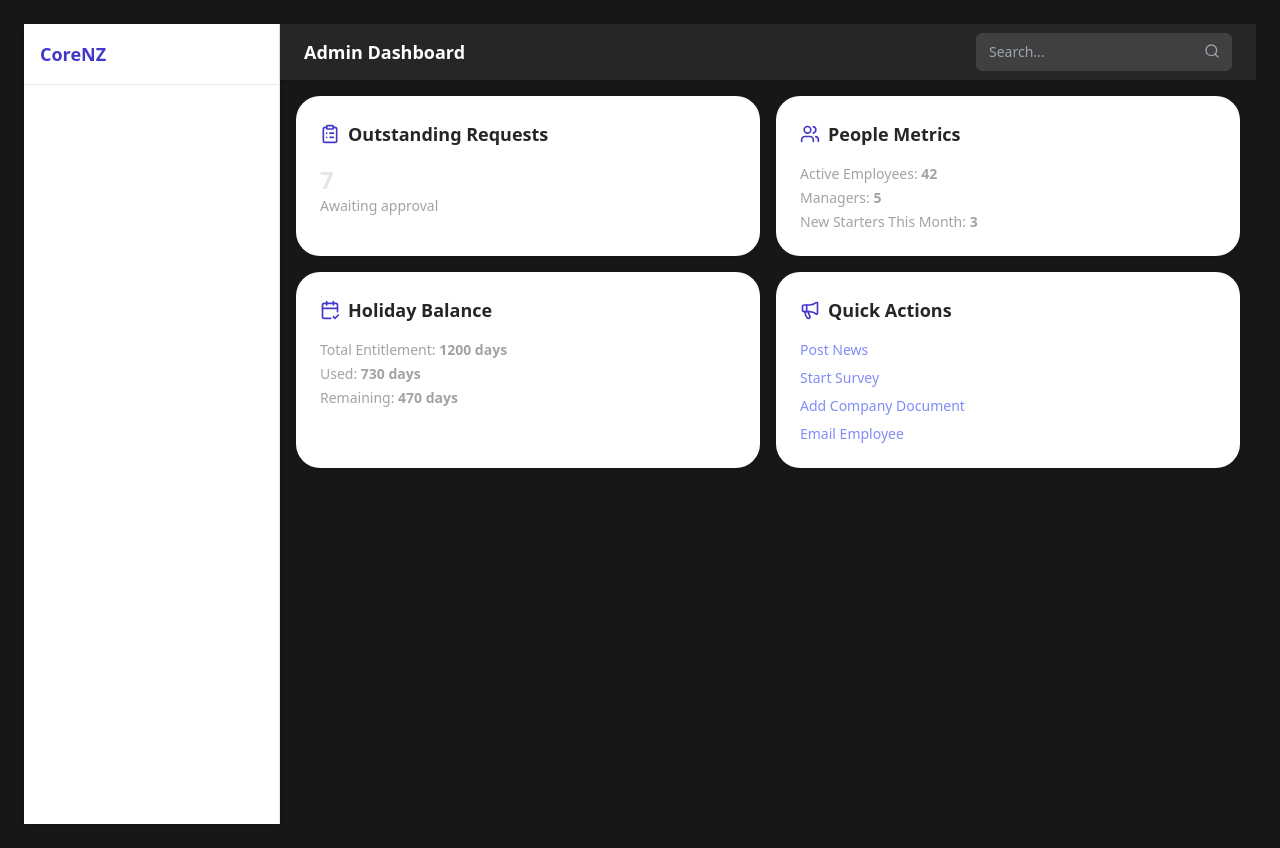
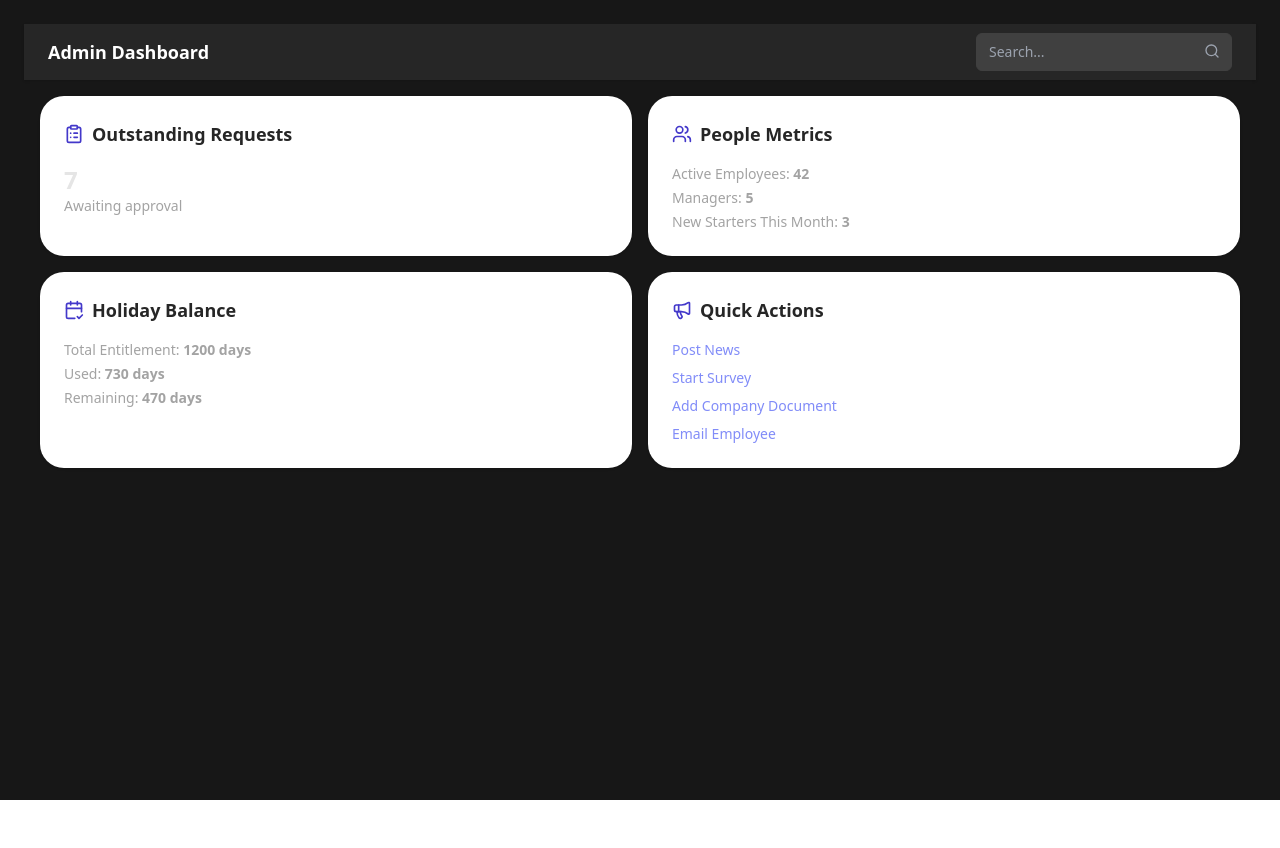
Before and after one commit to VacationReady/corenz-frontend, a Next.js app: page /dashboard/admin in a window 1280 px wide. After the commit the page ends 800 px from the top, so only its background shows below. Built offline with nearby package versions, Linux system fonts and the light colour scheme; no server answers.

Commit message:
fix: remove duplicate AdminSidebar and restore layout width

```diff
--- a/app/dashboard/admin/page.tsx
+++ b/app/dashboard/admin/page.tsx
@@ -1,7 +1,6 @@
 'use client';
 
 import { DashboardWidget } from "@/components/ui/DashboardWidget";
-import AdminSidebar from "../../components/sidebars/AdminSidebar";
 import Link from "next/link";
 import {
   ClipboardList,
@@ -13,12 +12,6 @@ import {
 
 export default function AdminDashboardPage() {
   return (
-    <div className="flex min-h-screen bg-neutral-900 text-white">
-
-      {/* Sidebar */}
-      <AdminSidebar />
-
-      {/* Main content */}
     <div className="flex flex-col flex-1">
       {/* Header */}
       <header className="w-full h-14 bg-neutral-800 flex items-center justify-between px-6 shadow">
@@ -68,6 +61,5 @@ export default function AdminDashboardPage() {
         </div>
       </main>
     </div>
-    </div>
   );
 }
```
Lines whose indentation alone changed are shown as unchanged.
